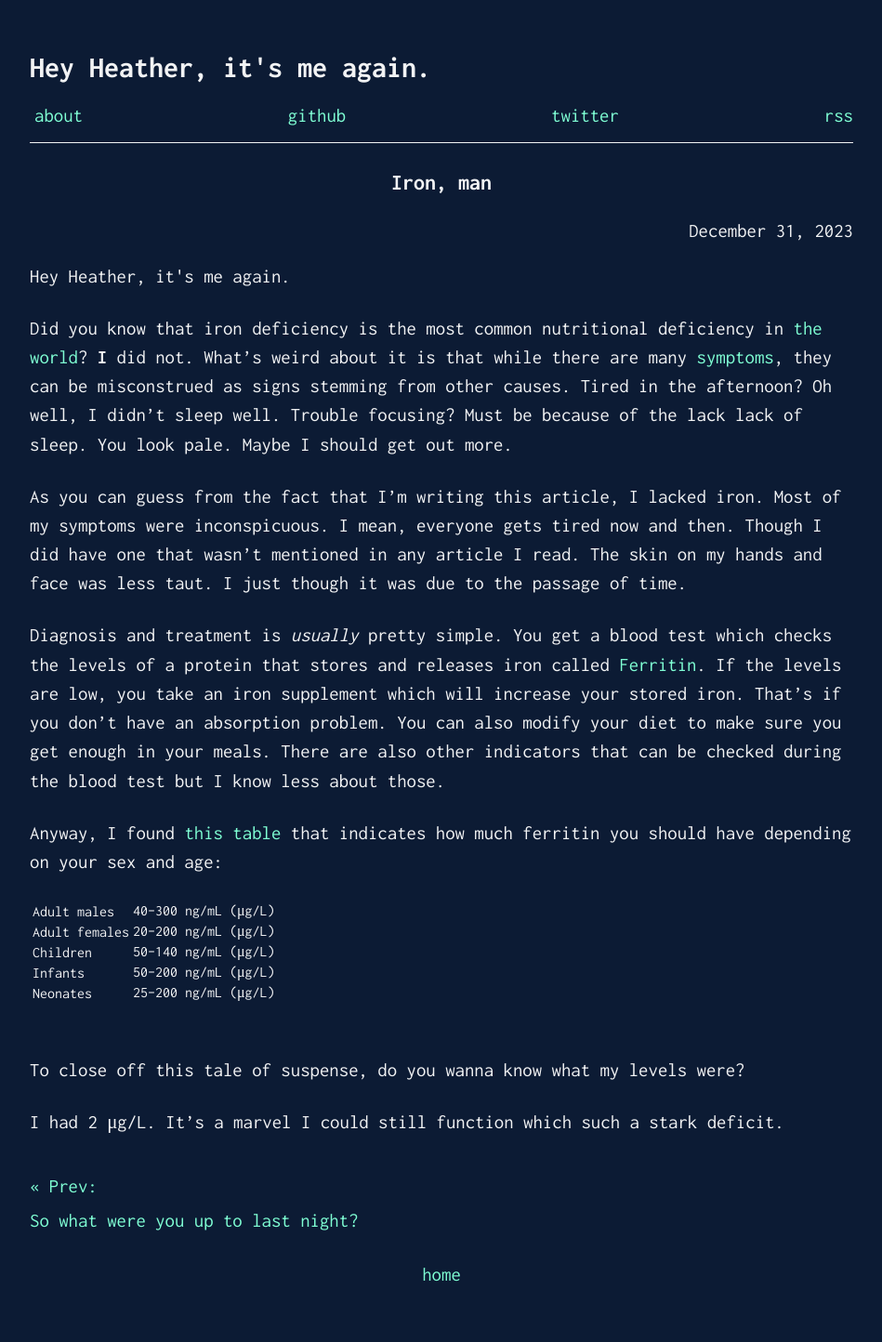
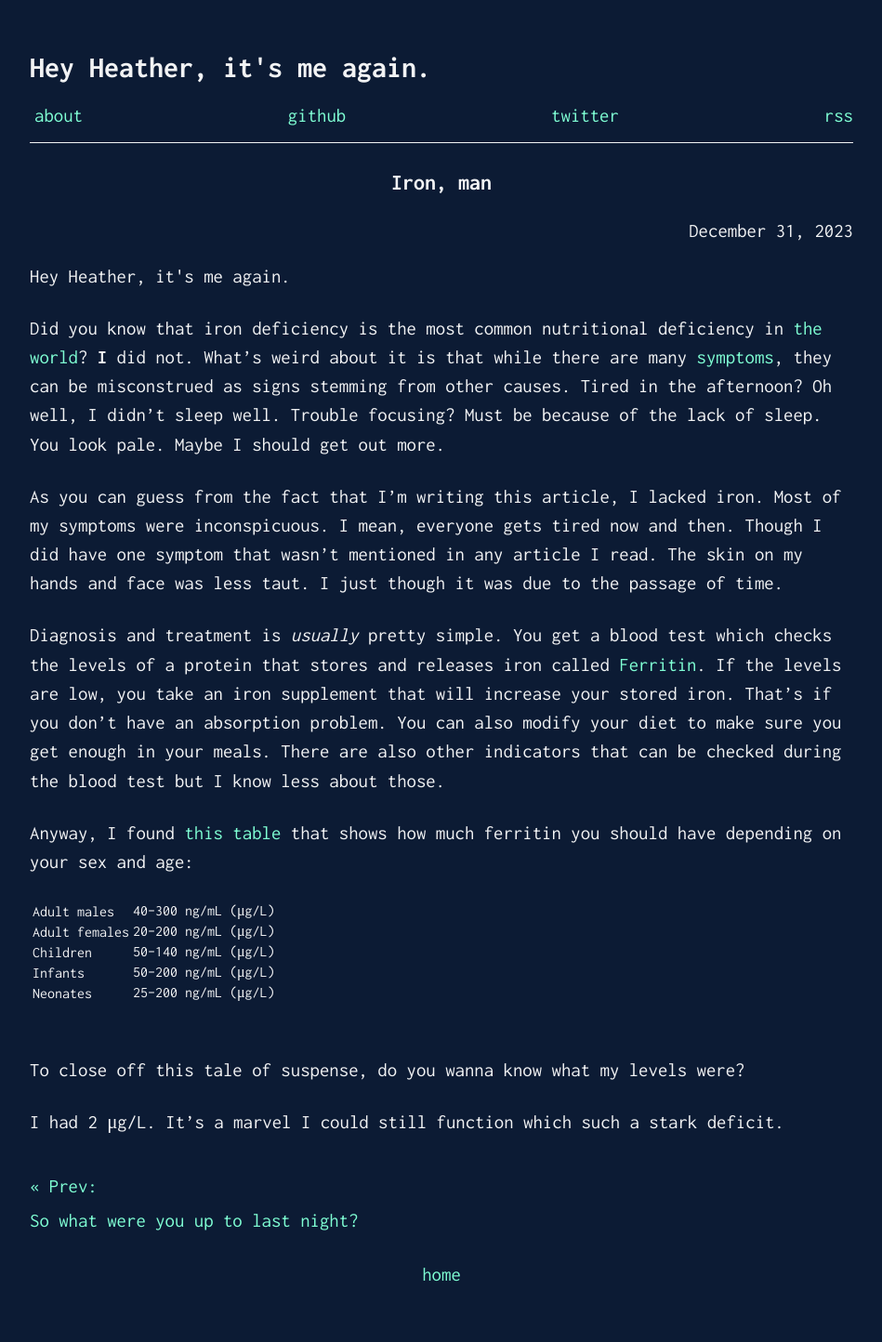
Before and after one commit to dolliars/heyheather, a Jekyll site: the page built from _posts/2023-12-30-iron-man.md, in a window 1280 px wide. Shown: the whole page at 93% size, without its empty margins (165-1114 px from the left). Built offline with Jekyll 4.4.1, drawn with Linux system fonts in a browser that asks for light colours.

Commit message:
Fix typos

```diff
--- a/_posts/2023-12-30-iron-man.md
+++ b/_posts/2023-12-30-iron-man.md
@@ -9,25 +9,25 @@ Did you know that iron deficiency is the most common nutritional deficiency in
 [the world][anemia]? **I** did not. What's weird about it is that while there
 are many [symptoms][wiki-anemia], they can be misconstrued as signs stemming
 from other causes. Tired in the afternoon? Oh well, I didn't sleep well. Trouble
-focusing? Must be because of the lack lack of sleep. You look pale. Maybe I
-should get out more.
+focusing? Must be because of the lack of sleep. You look pale. Maybe I should
+get out more.
 
 As you can guess from the fact that I'm writing this article, I lacked iron.
 Most of my symptoms were inconspicuous. I mean, everyone gets tired now and
-then. Though I did have one that wasn't mentioned in any article I read. The
-skin on my hands and face was less taut. I just though it was due to the passage
-of time.
+then. Though I did have one symptom that wasn't mentioned in any article I read.
+The skin on my hands and face was less taut. I just though it was due to the
+passage of time.
 
 Diagnosis and treatment is _usually_ pretty simple. You get a blood test which
 checks the levels of a protein that stores and releases iron called
 [Ferritin][wiki-ferritin]. If the levels are low, you take an iron supplement
-which will increase your stored iron. That's if you don't have an absorption
+that will increase your stored iron. That's if you don't have an absorption
 problem. You can also modify your diet to make sure you get enough in your
 meals. There are also other indicators that can be checked during the blood test
 but I know less about those.
 
-Anyway, I found [this table][wiki-ferritin-range] that indicates how much
-ferritin you should have depending on your sex and age:
+Anyway, I found [this table][wiki-ferritin-range] that shows how much ferritin
+you should have depending on your sex and age:
 
 | Adult males   | 40–300 ng/mL (μg/L) |
 | Adult females | 20–200 ng/mL (μg/L) |
```
